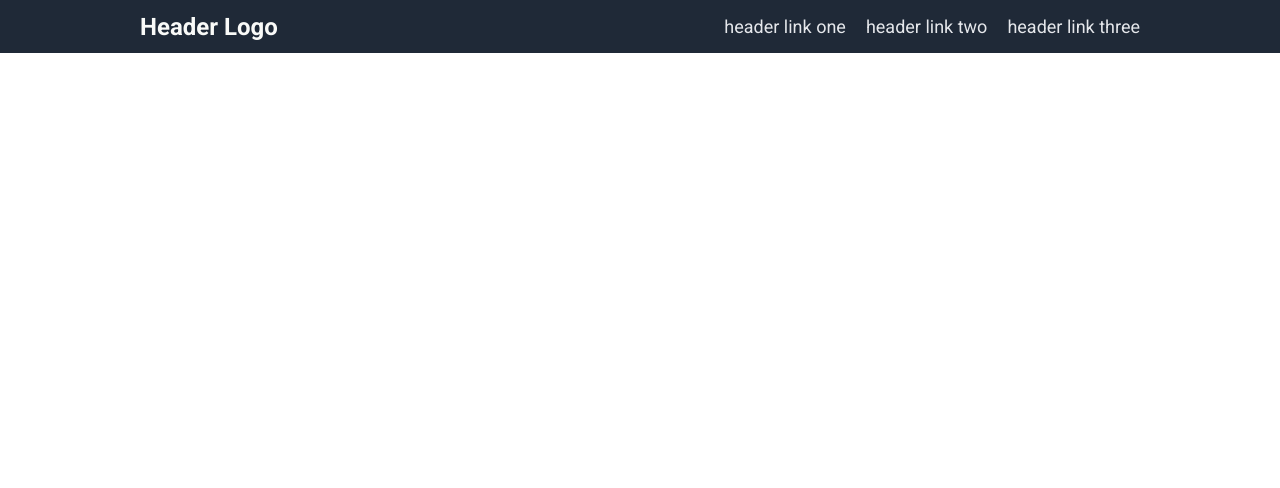
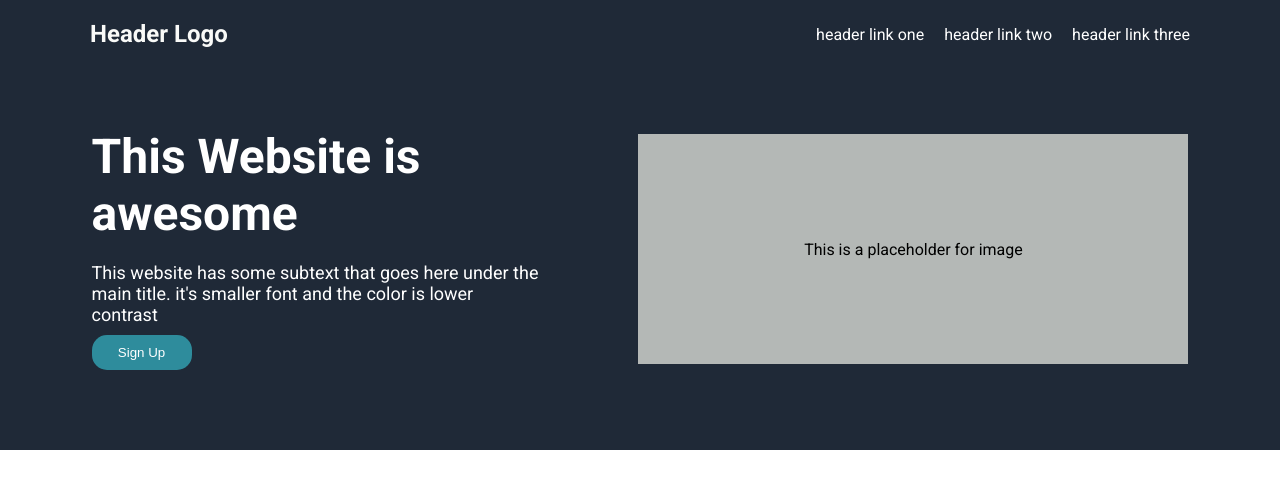
Before and after one commit to Ghav-Morales/landing-page-practice, a plain HTML site: page index.html in a window 1280 px wide. Drawn offline with Linux system fonts and the light colour scheme.

Commit message:
added hero section

```diff
--- a/index.html
+++ b/index.html
@@ -10,16 +10,28 @@
     <title>Document</title>
 </head>
 <body>
+    <div class="container">
         <nav class="nav-bar">
-        <div class="container">
             <div class="nav-logo">Header Logo</div>
 
-            <ul class="nav-links">
+            <div class="nav-links">
+                <ul>
                     <li><a href="#">header link one</a></li>
                     <li><a href="#">header link two</a></li>
                     <li><a href="#">header link three</a></li>
                 </ul>
+
+            </nav>
+        <section class="hero-container">
+            <div class="hero-section">
+                <h3 class="hero">This Website is <br>awesome</h3>
+                <p class="hero-paragraph">This website has some subtext that goes here under the <br>main title. it's smaller font and the color is lower <br>contrast</p>
+                <button class="hero-btn">Sign Up</button>
             </div>
-    </nav>
+            <div class="img-section">
+                <p class="img-placeholder">This is a placeholder for image</p>
+            </div>
+        </section>
+    </div>
 </body>
 </html>
--- a/style.css
+++ b/style.css
@@ -3,18 +3,23 @@ body {
     margin: 0;
 }
 
-.nav-bar {
+.container {
     background-color: #1F2937;
-    color: #F9FAF8;
+    width: 100%;
+    display: flex;
+    justify-content: center;
+    align-items: center;
+    flex-direction: column;
 }
 
-.container {
+.nav-bar {
+    margin-top: 20px;
+    width: 100%;
+    max-width: 1100px;
+    color: #F9FAF8;
     display: flex;
     justify-content: space-between;
     align-items: center;
-    max-width: 1000px;
-    margin: 0 auto;
-    padding: 0 20px;
 }
 
 .nav-logo {
@@ -29,8 +34,52 @@ body {
     padding: 0;
 }
 
-.nav-links a {
-    color: #E5E7EB;
+.nav-links ul {
+    display: flex;
+    gap: 20px;
+    list-style: none;
     text-decoration: none;
+    padding: 0;
+    margin: 0;
+}
+
+a{
+    color: white;
+    list-style: none;
+    text-decoration: none;
+}
+.hero-container{
+    margin: 80px 0px;
+    display: flex;
+    align-items: center;
+    gap: 100px;
+}
+
+.hero-section{
+    color: white;
+}
+.img-section{
+    height: 230px;
+    width: 550px;
+    background-color: rgb(180, 184, 182);
+    display: flex;
+    align-items: center;
+    justify-content: center;
+}
+.hero{
+   font-size: 48px;
+    margin: 0 0 20px;
+}
+.hero-paragraph{
     font-size: 18px;
+    margin: 0 0 10px;
 }
+
+.hero-btn{
+    color: white;
+    background-color: rgb(46, 140, 156);
+    border: none;
+    height: 35px;
+    width: 100px;
+    border-radius: 15px;
+}
```
Lines whose indentation alone changed are shown as unchanged.
